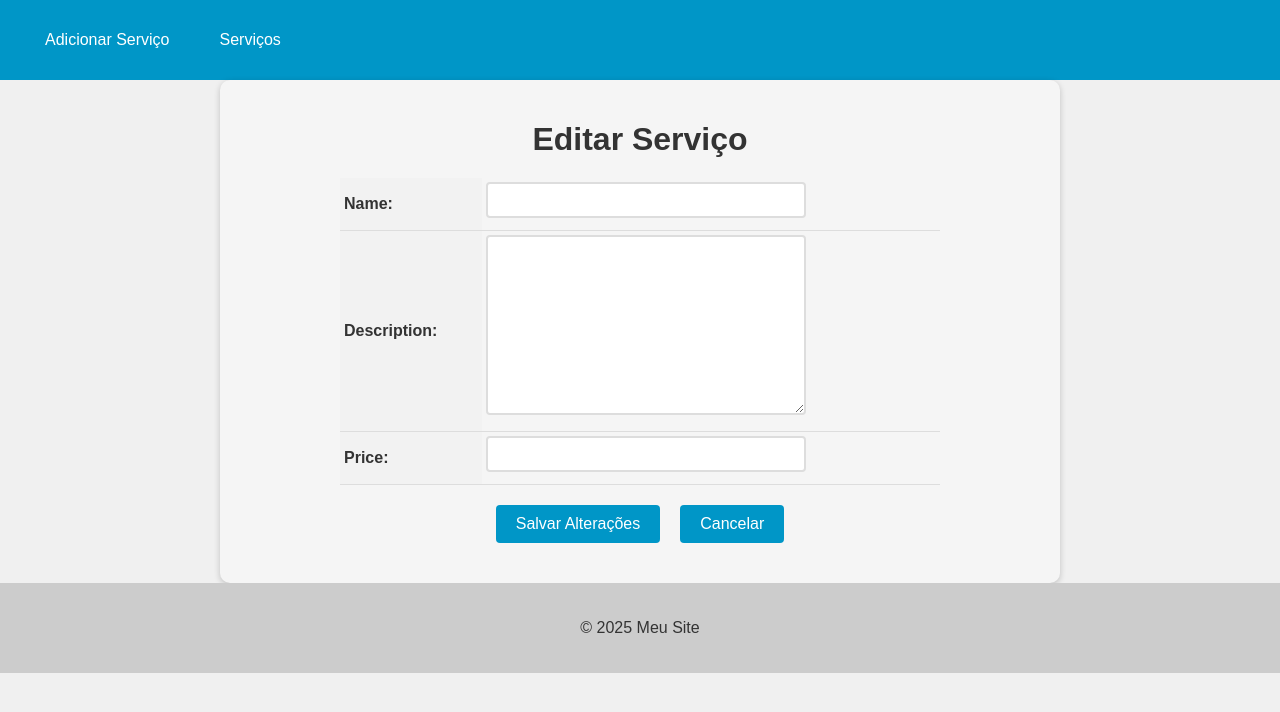
After one commit to Luisf66/Services_Py-Django, a Django app: template services/templates/service_update.html in a window 1280 px wide. The commit adds this page. Shown: the top 712 px of the page. Run offline with Django 4.2, Linux system fonts and the light colour scheme; the template is opened without the code that fills it: values that come from a table or form of the project are taken from there, others are empty.

Commit message:
feat: detail and update service functions

```diff
--- a/app/urls.py
+++ b/app/urls.py
@@ -16,10 +16,12 @@ Including another URLconf
 """
 from django.contrib import admin
 from django.urls import path
-from services.views import NewServiceCreateView, ServiceListView
+from services.views import NewServiceCreateView, ServiceListView, ServiceDetailView, ServiceUpdateView
 
 urlpatterns = [
     path('admin/', admin.site.urls),
     path('new_service/', NewServiceCreateView.as_view(), name='new_service'),
     path('services/', ServiceListView.as_view(), name='services'),
+    path('services/<int:pk>/', ServiceDetailView.as_view(), name='service_detail'),
+    path('services/<int:pk>/update/', ServiceUpdateView.as_view(), name='service_update'),
 ]
--- /dev/null
+++ b/services/templates/service_update.html
@@ -0,0 +1,122 @@
+{% extends "base.html" %}
+
+{% block content %}
+
+  <style>
+    form {
+      max-width: 800px;
+      margin: 0 auto;
+      padding: 20px;
+      background-color: #f5f5f5;
+      border-radius: 10px;
+      box-shadow: 0 2px 6px rgba(0, 0, 0, 0.2);
+    }
+
+    form h1 {
+      font-size: 2rem;
+      margin-bottom: 20px;
+      text-align: center;
+    }
+
+    table {
+      margin: 0 auto;
+      border-collapse: collapse;
+      width: 100%;
+      max-width: 600px;
+    }
+
+    th, td {
+      padding: 4px;
+      text-align: left;
+      border-bottom: 1px solid #ddd;
+    }
+
+    th {
+      background-color: #f2f2f2;
+    }
+
+    input[type="text"], input[type="number"], select, textarea {
+      padding: 8px;
+      font-size: 14px;
+      border: 2px solid #ddd;
+      border-radius: 4px;
+      width: 100%;
+      max-width: 300px;
+      margin-bottom: 8px;
+      transition: border-bottom-color 0.3s ease-in-out;
+    }
+
+    input[type="text"]:focus, input[type="number"]:focus, select:focus, textarea:focus {
+      outline: none;
+      border-bottom-color: #0096c7;
+    }
+
+    .btn {
+      background-color: #0096c7;
+      color: #fff;
+      border: none;
+      padding: 10px 20px;
+      font-size: 16px;
+      border-radius: 4px;
+      cursor: pointer;
+      transition: background-color 0.3s ease-in-out;
+    }
+
+    .buttons-container {
+      display: flex;
+      justify-content: center;
+      margin-top: 20px;
+      margin-bottom: 20px;
+    }
+
+    .btn {
+      display: inline-block;
+      background-color: #0096c7;
+      color: #fff;
+      border: none;
+      padding: 10px 20px;
+      font-size: 16px;
+      border-radius: 4px;
+      cursor: pointer;
+      transition: background-color 0.3s ease-in-out;
+      margin: 0 10px;
+    }
+
+    .btn:hover {
+      background-color: #108eb8;
+    }
+
+    .btn-danger {
+      background-color: #d9534f;
+      text-decoration: none !important;
+    }
+
+    .btn-danger:hover {
+      background-color: #d2221c;
+    }
+
+    .error-message {
+      color: #d9534f;
+      font-size: 14px;
+      margin-top: 5px;
+    }
+
+    a {
+      text-decoration: none !important;
+    }
+
+  </style>
+  <form method="post" enctype="multipart/form-data">
+    {% csrf_token %}
+    <h1>Editar Serviço</h1>
+    <table>
+      {{ form.as_table }}
+    </table>
+    <div>
+      <div class="buttons-container">
+        <input type="submit" value="Salvar Alterações" class="btn btn-primary">
+        <a href="{% url 'services' %}" class="btn btn-secondary">Cancelar</a>
+      </div>
+    </div>
+  </form>
+{% endblock %}
```
Also changed, not shown: services/templates/service_detail.html (added, +90 -0 lines), services/templates/services_list.html (+134 -8 lines), services/views.py (+14 -1 lines).
